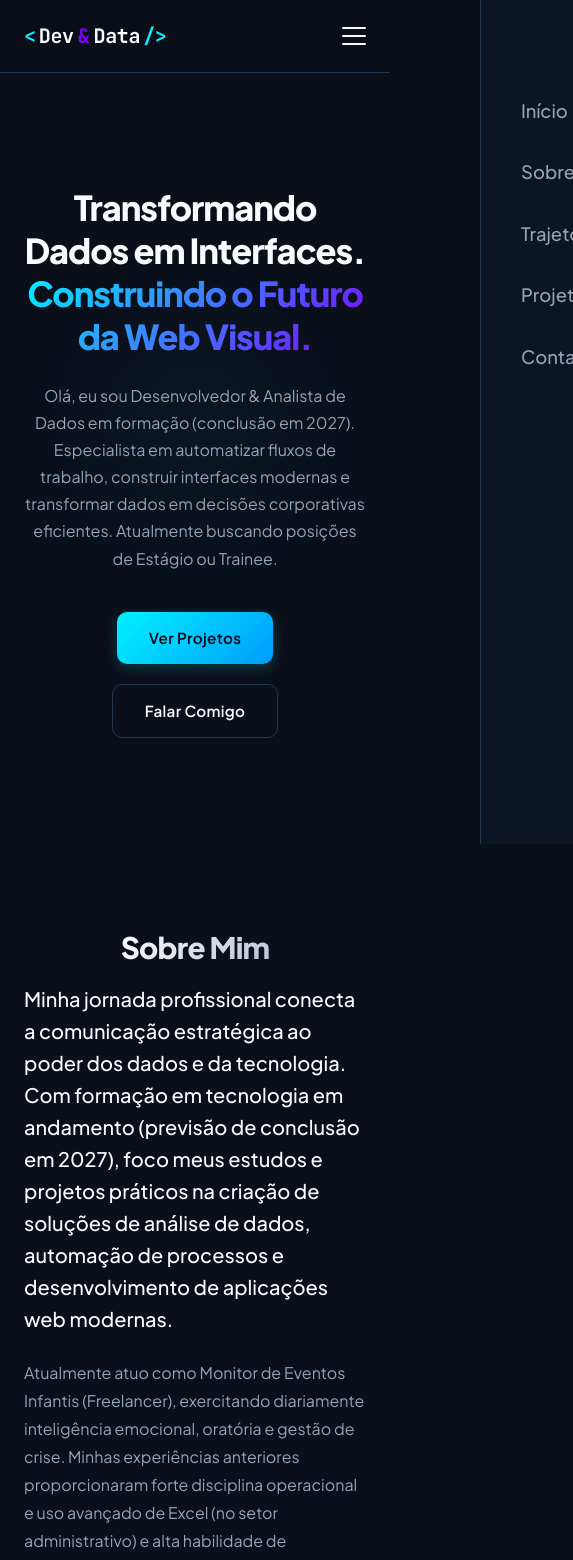
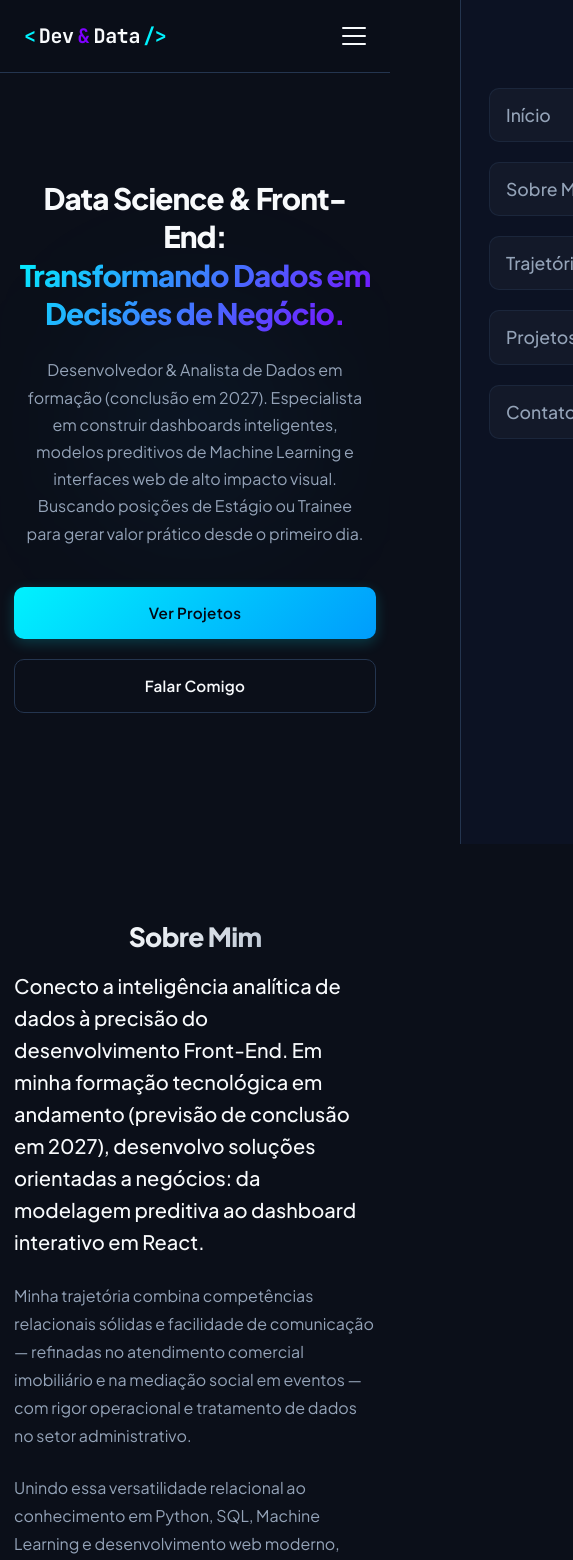
Before and after one commit to fabriciotavares-data/portfolio-web, a React (Vite) app: page / in a window 390 px wide. Shown: the top 1560 px of the page, 573 px wide, since content can reach past the window. Built offline with nearby package versions, Linux system fonts and the light colour scheme.

Commit message:
feat: torna o portfólio 100% responsivo para mobile e melhora UX

```diff
--- a/src/components/About.tsx
+++ b/src/components/About.tsx
@@ -8,10 +8,13 @@ export const About = () => {
           {/* Coluna Texto */}
           <div className="about-text-column">
             <p className="about-lead">
-              Minha jornada profissional conecta a comunicação estratégica ao poder dos dados e da tecnologia. Com formação em tecnologia em andamento (previsão de conclusão em 2027), foco meus estudos e projetos práticos na criação de soluções de análise de dados, automação de processos e desenvolvimento de aplicações web modernas.
+              Conecto a inteligência analítica de dados à precisão do desenvolvimento Front-End. Em minha formação tecnológica em andamento (previsão de conclusão em 2027), desenvolvo soluções orientadas a negócios: da modelagem preditiva ao dashboard interativo em React.
             </p>
             <p className="about-body">
-              Atualmente atuo como Monitor de Eventos Infantis (Freelancer), exercitando diariamente inteligência emocional, oratória e gestão de crise. Minhas experiências anteriores proporcionaram forte disciplina operacional e uso avançado de Excel (no setor administrativo) e alta habilidade de negociação e foco no cliente (no setor imobiliário). Unindo essa facilidade relacional e dinamismo a conhecimentos em Python, SQL e desenvolvimento web, busco posições de estágio ou trainee para gerar valor prático.
+              Minha trajetória combina competências relacionais sólidas e facilidade de comunicação — refinadas no atendimento comercial imobiliário e na mediação social em eventos — com rigor operacional e tratamento de dados no setor administrativo.
+            </p>
+            <p className="about-body">
+              Unindo essa versatilidade relacional ao conhecimento em Python, SQL, Machine Learning e desenvolvimento web moderno, busco oportunidades de Estágio ou Trainee para transformar volumes de dados em dashboards acessíveis e valor estratégico imediato.
             </p>
           </div>
 
--- a/src/components/Experience.tsx
+++ b/src/components/Experience.tsx
@@ -10,41 +10,40 @@ interface ExperienceItem {
 export const Experience = () => {
   const experiences: ExperienceItem[] = [
     {
-      role: 'Monitor de Eventos & Recreação Infantil',
-      company: 'Recreação & Eventos',
-      period: 'Atuação atual (Freelancer)',
-      description: 'Responsável pela gestão de grupos, entretenimento e mediação social em eventos de ritmo acelerado.',
+      role: 'Gestão de Dinâmica Social & Resolução de Crise',
+      company: 'Monitoria de Eventos & Recreação (Freelancer)',
+      period: 'Atuação Atual',
+      description: 'Atuação em ambiente dinâmico de alta energia, liderando turmas e exercitando tomada de decisão rápida sob alta pressão.',
       highlights: [
-        'Coordenação operacional de atividades recreativas de forma ágil e segura.',
-        'Desenvolvimento de alta inteligência interpessoal, mediação de conflitos e comunicação com pais e responsáveis.',
-        'Capacidade de adaptação a públicos dinâmicos e trabalho de alta energia sob pressão.'
+        'Resolução ágil de conflitos e gestão de incidentes em tempo real com foco na segurança e experiência das pessoas.',
+        'Comunicação interpessoal direta e adaptativa para negociação e mediação de expectativas com diferentes perfis.',
+        'Capacidade de coordenação operacional com alto nível de energia e resiliência psicológica.'
       ],
-      skills: ['Comunicação Ativa', 'Inteligência Emocional', 'Oratória', 'Gestão de Crise']
+      skills: ['Comunicação Interpessoal', 'Gestão de Crise sob Pressão', 'Inteligência Emocional', 'Tomada de Decisão Ágil']
     },
     {
-      role: 'Atendimento Comercial & Qualificação de Leads',
-      company: 'Setor Imobiliário',
-      period: 'Experiência anterior',
-      description: 'Atuação estratégica no funil de vendas, sendo o primeiro ponto de contato com potenciais clientes (leads) para empreendimentos residenciais de médio e alto padrão.',
+      role: 'Análise de Funil & Qualificação Comercial de Leads',
+      company: 'Atendimento Comercial Imobiliário',
+      period: 'Experiência Anterior',
+      description: 'Primeiro ponto de contato estratégico com potenciais clientes para empreendimentos residenciais de médio e alto padrão.',
       highlights: [
-        'Qualificação de leads: análise de perfil socioeconômico, necessidades habitacionais e potencial de compra.',
-        'Desenvolvimento de técnicas refinadas de comunicação, escuta ativa e negociação comercial.',
-        'Encaminhamento estratégico e alinhamento de expectativas entre clientes e corretores especialistas para aumentar a taxa de conversão.'
+        'Qualificação criteriosa de leads baseada no diagnóstico de perfil socioeconômico, prioridades de consumo e capacidade financeira.',
+        'Aplicação de técnicas de escuta ativa e comunicação assertiva orientada para valor e conversão.',
+        'Alinhamento estratégico entre clientes e corretores especialistas para otimizar o tempo de atendimento e aumentar taxas de fechamento.'
       ],
-      skills: ['Comunicação', 'Negociação', 'Gestão de Leads', 'Estratégia de Conversão']
+      skills: ['Análise de Funil', 'Qualificação de Leads', 'Negociação Comercial', 'Comunicação Estratégica']
     },
     {
-      role: 'Jovem Aprendiz Administrativo',
-      company: 'Suporte Operacional & Administrativo',
-      period: 'Experiência anterior',
-      description: 'Suporte direto às rotinas administrativas da empresa, com foco na organização de dados internos, controle de fluxos operacionais e suporte financeiro.',
+      role: 'Suporte Operacional & Automação Administrativa',
+      company: 'Jovem Aprendiz Administrativo',
+      period: 'Experiência Anterior',
+      description: 'Suporte às rotinas corporativas com foco em organização de dados internos, relatórios operacionais e controle de caixa.',
       highlights: [
-        'Controle de ponto de funcionários e auxílio no fechamento de folhas de pagamento.',
-        'Elaboração de relatórios gerenciais e acompanhamentos operacionais mensais.',
-        'Desenvolvimento e manutenção de planilhas financeiras de controle de despesas e fluxo de caixa.',
-        'Uso avançado do Microsoft Excel para automação de tarefas manuais e geração de gráficos de acompanhamento.'
+        'Desenvolvimento de planilhas dinâmicas e automação de relatórios gerenciais no Microsoft Excel.',
+        'Tratamento e higienização de bases de dados operacionais para controle de ponto e fechamento de folha.',
+        'Acompanhamento mensal de fluxo de caixa e relatórios financeiros com foco na precisão dos números.'
       ],
-      skills: ['Excel Avançado', 'Organização de Dados', 'Relatórios Mensais', 'Controle Financeiro']
+      skills: ['Excel Avançado', 'Tratamento de Dados', 'Relatórios Gerenciais', 'Automação Operacional']
     }
   ];
 
--- a/src/components/Hero.tsx
+++ b/src/components/Hero.tsx
@@ -4,11 +4,11 @@ export const Hero = () => {
       <div className="hero-bg-glow" aria-hidden="true"></div>
       <div className="container hero-container">
         <h1 id="hero-title" className="hero-headline">
-          Transformando Dados em Interfaces. <br />
-          <span className="gradient-text">Construindo o Futuro da Web Visual.</span>
+          Data Science &amp; Front-End: <br className="hero-br" />
+          <span className="gradient-text">Transformando Dados em Decisões de Negócio.</span>
         </h1>
         <p className="hero-subheading">
-          Olá, eu sou Desenvolvedor &amp; Analista de Dados em formação (conclusão em 2027). Especialista em automatizar fluxos de trabalho, construir interfaces modernas e transformar dados em decisões corporativas eficientes. Atualmente buscando posições de Estágio ou Trainee.
+          Desenvolvedor &amp; Analista de Dados em formação (conclusão em 2027). Especialista em construir dashboards inteligentes, modelos preditivos de Machine Learning e interfaces web de alto impacto visual. Buscando posições de Estágio ou Trainee para gerar valor prático desde o primeiro dia.
         </p>
         <div className="hero-actions">
           <a href="#projects" className="btn btn-primary" id="btn-view-projects" aria-label="Navegar até a seção de projetos e portfólio">
--- a/src/index.css
+++ b/src/index.css
@@ -334,6 +334,27 @@ ul {
     width: 100%;
 }
 
+/* Mobile Menu Overlay Escuro */
+.mobile-menu-overlay {
+    position: fixed;
+    top: 0;
+    left: 0;
+    width: 100vw;
+    height: 100vh;
+    background: rgba(7, 10, 19, 0.75);
+    backdrop-filter: blur(6px);
+    -webkit-backdrop-filter: blur(6px);
+    z-index: 1040;
+    opacity: 0;
+    visibility: hidden;
+    transition: opacity 0.35s ease, visibility 0.35s ease;
+}
+
+.mobile-menu-overlay.active {
+    opacity: 1;
+    visibility: visible;
+}
+
 /* Mobile Toggle Hamburger */
 .mobile-menu-toggle {
     display: none;
@@ -371,10 +392,16 @@ ul {
 .hero-section {
     position: relative;
     min-height: 100vh;
+    min-height: 100dvh;
     display: flex;
     align-items: center;
     padding-top: 80px; /* Evitar sobreposição do header */
+    padding-bottom: 2rem;
     overflow: hidden;
+}
+
+.hero-br {
+    display: inline;
 }
 
 .hero-bg-glow {
@@ -676,6 +703,20 @@ ul {
     line-height: 1.4;
 }
 
+.project-github-btn {
+    align-self: flex-start;
+    padding: 0.55rem 1.15rem;
+    font-size: 0.85rem;
+    min-height: 44px;
+    margin-top: 0.5rem;
+    border: 1px solid var(--border-steel);
+    border-radius: var(--border-radius-md);
+    display: inline-flex;
+    align-items: center;
+    gap: 0.5rem;
+    text-decoration: none;
+}
+
 /* 7. SEÇÃO CONTATO (CONTACT INTERFACE) */
 .contact-section {
     padding: 8rem 0;
@@ -750,6 +791,8 @@ ul {
 .terminal-output {
     color: var(--muted-silver);
     margin-bottom: 1.25rem;
+    word-break: break-word;
+    overflow-wrap: anywhere;
 }
 
 .terminal-body pre {
@@ -759,6 +802,8 @@ ul {
     border-radius: var(--border-radius-md);
     margin-bottom: 1.25rem;
     overflow-x: auto;
+    white-space: pre-wrap;
+    word-break: break-word;
 }
 
 .terminal-body code {
@@ -1134,6 +1179,10 @@ ul {
 
 /* Dispositivos Móveis (Ajustes de Responsividade) */
 @media (max-width: 767.98px) {
+    .container {
+        padding: 0 1.25rem;
+    }
+
     /* Cabeçalho Menu Mobile Drawer */
     .mobile-menu-toggle {
         display: flex;
@@ -1143,38 +1192,73 @@ ul {
         position: fixed;
         top: 0;
         right: -100%;
-        width: 80%;
-        max-width: 300px;
+        width: 85%;
+        max-width: 320px;
         height: 100vh;
-        background: #0d1424;
+        height: 100dvh;
+        background: rgba(13, 20, 36, 0.95);
+        backdrop-filter: blur(16px);
+        -webkit-backdrop-filter: blur(16px);
         border-left: 1px solid var(--border-steel);
-        padding: 6rem 2.5rem 3rem;
+        padding: 5.5rem 1.75rem 2.5rem;
         z-index: 1050;
-        transition: right 0.4s cubic-bezier(0.16, 1, 0.3, 1);
+        transition: right 0.35s cubic-bezier(0.16, 1, 0.3, 1);
+        display: flex;
+        flex-direction: column;
+        justify-content: space-between;
     }
 
     .nav-menu.active {
         right: 0;
-        box-shadow: -15px 0 30px rgba(0, 0, 0, 0.5);
+        box-shadow: -15px 0 35px rgba(0, 0, 0, 0.7);
     }
 
     .nav-list {
         flex-direction: column;
-        align-items: flex-start;
-        gap: 2rem;
+        align-items: stretch;
+        gap: 1.25rem;
+        width: 100%;
     }
 
     .nav-link {
-        font-size: 1.15rem;
+        font-size: 1.1rem;
+        display: block;
+        padding: 0.75rem 1rem;
+        border-radius: var(--border-radius-md);
+        background: rgba(255, 255, 255, 0.03);
+        border: 1px solid rgba(36, 53, 79, 0.5);
+    }
+
+    .nav-link:hover,
+    .nav-link:active {
+        background: rgba(0, 242, 254, 0.08);
+        border-color: rgba(0, 242, 254, 0.3);
+        color: var(--cyber-teal);
     }
 
     /* Hero Section Ajustes */
+    .hero-br {
+        display: none;
+    }
+
     .hero-headline {
-        font-size: 2.15rem;
+        font-size: clamp(1.85rem, 6vw, 2.5rem);
+        line-height: 1.3;
     }
 
     .hero-subheading {
         font-size: 1rem;
+        padding: 0 0.5rem;
+    }
+
+    .hero-actions {
+        width: 100%;
+        max-width: 400px;
+    }
+
+    .hero-actions .btn {
+        width: 100%;
+        min-height: 48px;
     }
 
     /* Grids */
@@ -1183,35 +1267,92 @@ ul {
     .contact-grid,
     .footer-container {
         grid-template-columns: 1fr;
-        gap: 2.5rem;
+        gap: 2.25rem;
     }
 
     .footer-nav {
         justify-content: flex-start;
     }
 
+    .footer-socials a {
+        width: 44px;
+        height: 44px;
+        display: inline-flex;
+        align-items: center;
+        justify-content: center;
+        background: rgba(255, 255, 255, 0.03);
+        border: 1px solid var(--border-steel);
+        border-radius: var(--border-radius-sm);
+    }
+
     .about-section,
     .experience-section,
     .projects-section,
     .contact-section {
-        padding: 5rem 0;
+        padding: 4.5rem 0;
     }
 
+    /* Cards e Paineis */
+    .skills-panel {
+        padding: 1.5rem;
+    }
+
+    .project-card {
+        padding: 1.5rem;
+    }
+
+    .project-title {
+        font-size: 1.25rem;
+    }
+
+    .form-wrapper {
+        padding: 1.75rem 1.25rem;
+    }
+
+    /* Prevenção de Zoom Automático no iOS Safari */
+    .form-input,
+    .form-select,
+    .form-textarea {
+        font-size: 16px;
+        min-height: 46px;
+    }
+
+    .btn-submit {
+        min-height: 48px;
+    }
+
+    /* Timeline / Trajetória */
     .timeline-container {
-        padding-left: 1.5rem;
-        margin-top: 3rem;
+        padding-left: 1.25rem;
+        margin-top: 2.5rem;
     }
 
     .timeline-dot-outer {
-        left: -1.85rem;
+        left: -1.65rem;
+        top: 1.35rem;
+        width: 12px;
+        height: 12px;
+    }
+
+    .timeline-dot-inner {
+        width: 6px;
+        height: 6px;
     }
 
     .timeline-content {
-        padding: 1.5rem;
+        padding: 1.25rem;
     }
 
     .experience-role {
-        font-size: 1.2rem;
+        font-size: 1.15rem;
+    }
+
+    .experience-company {
+        font-size: 0.95rem;
+    }
+
+    .experience-highlights li {
+        font-size: 0.875rem;
     }
 
     .section-title {
@@ -1232,13 +1373,43 @@ ul {
     }
 }
 
-/* Ajustes finos para telas muito pequenas (Celulares) */
-@media (max-width: 575.98px) {
+/* Ajustes finos para telas muito pequenas (Celulares 320px - 480px) */
+@media (max-width: 479.98px) {
+    .container {
+        padding: 0 0.875rem;
+    }
+
+    .hero-actions {
+        flex-direction: column;
+    }
+
+    .skills-panel {
+        padding: 1.15rem 1rem;
+    }
+
+    .project-card {
+        padding: 1.25rem 1rem;
+    }
+
     .form-wrapper {
-        padding: 1.75rem 1.25rem;
+        padding: 1.25rem 0.875rem;
     }
 
     .terminal-body {
-        padding: 1.25rem 1rem;
+        padding: 1rem 0.75rem;
+        font-size: 0.8rem;
+    }
+
+    .terminal-body pre {
+        padding: 0.75rem;
+    }
+
+    .section-title {
+        font-size: 1.65rem;
+    }
+
+    .section-subtitle {
+        font-size: 0.95rem;
+        margin-bottom: 2rem;
     }
 }
```
Also changed, not shown: src/components/Header.tsx (+29 -2 lines), src/components/Projects.tsx (+1 -12 lines), skills/copywriting/skill.md (added), skills/frontend-designer/skill.md (added), skills/supabase-postgres/skill.md (added), skills/webapp-testing/skill.md (added).
